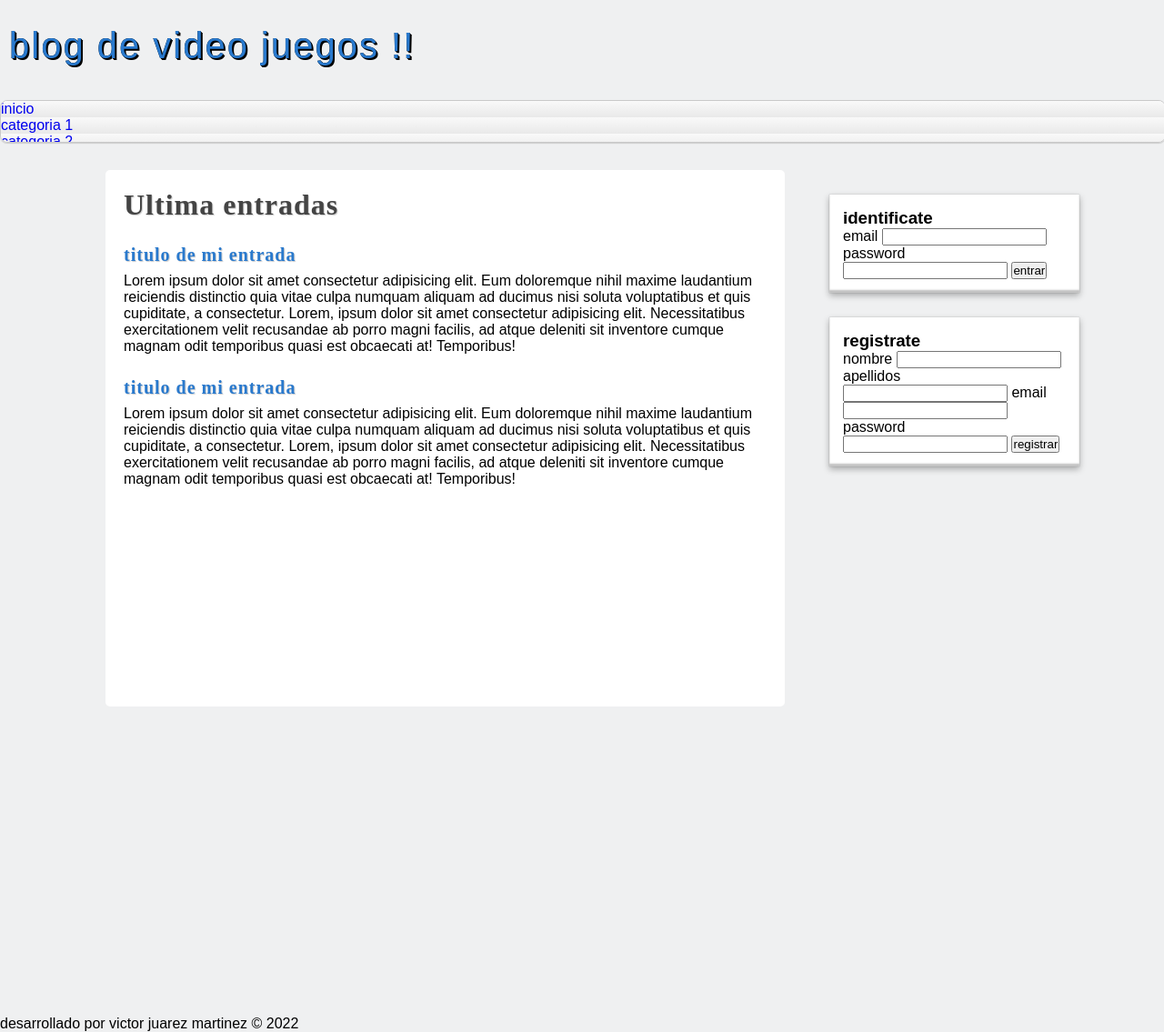
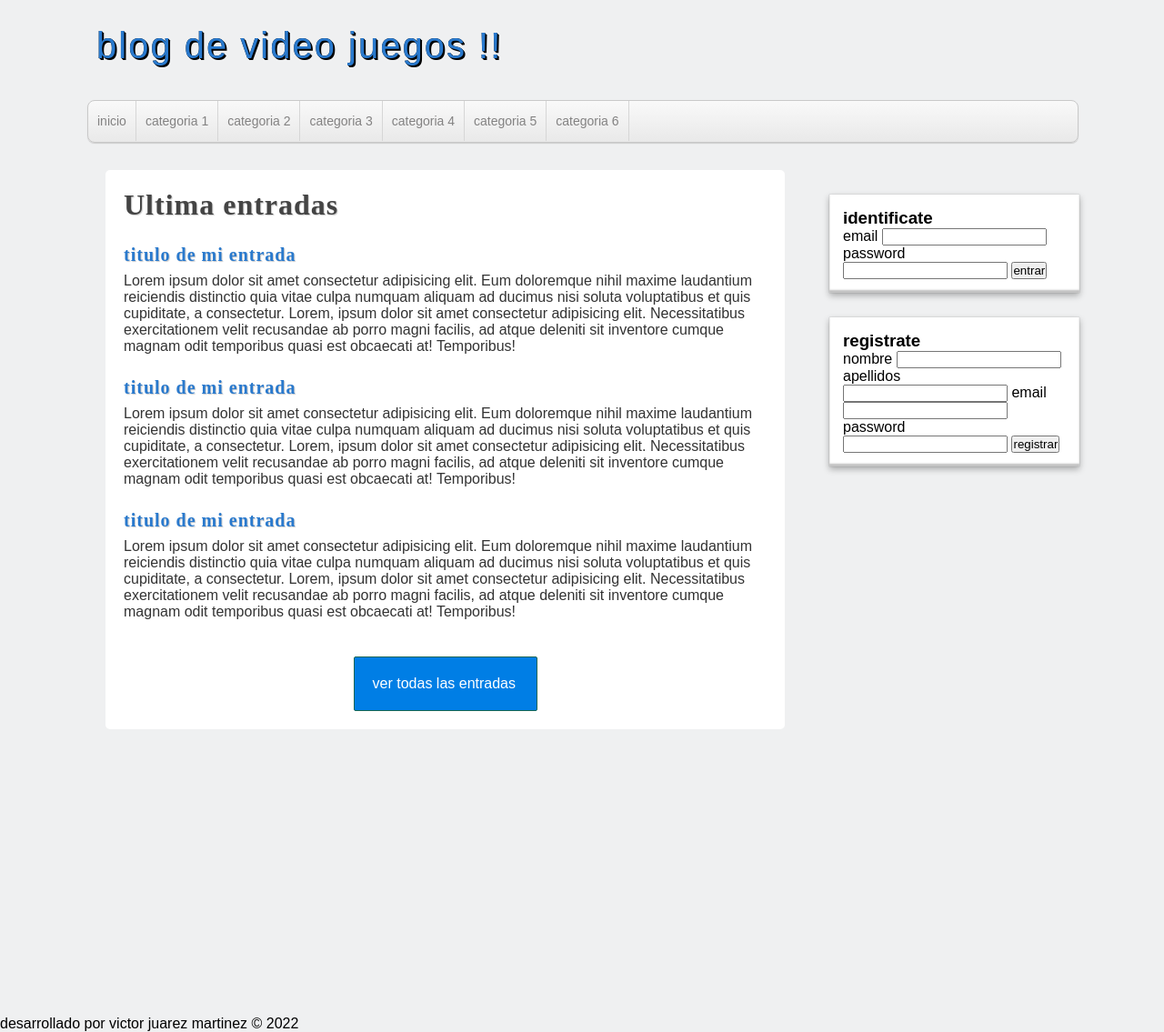
Before and after one commit to VictorJuarezMtz/proyecto-php, a PHP site: page / in a window 1280 px wide. Shown: the whole page at 91% size. Run offline with PHP 8.4, Linux system fonts and the light colour scheme; some web fonts are replaced.

Commit message:
cambios de html

```diff
--- a/index.php
+++ b/index.php
@@ -1,3 +1,4 @@
+
 <!DOCTYPE html>
 <html lang="en">
 <head>
@@ -9,39 +10,49 @@
 </head>
 <body>
     <!-- cabecera-->
+
+
+
+     <!-- menu -->
+<header id="cabecera">
     <div id="logo">
     <a href="index.php">
         blog de video juegos !!
     </a>
     </div>
-    <!-- menu -->
-<header id="encabezado">
 
     <nav id="menu">
             <ul>
+                <li>
                     <a href="index.php">inicio</a>
-        </ul>
-        <ul>
+                </li>
+                <li>
                     <a href="index.php">categoria 1</a>
-        </ul>
-        <ul>
+                </li>
+                <li>
                     <a href="index.php">categoria 2</a>
-        </ul>
-        <ul>
+                </li>
+                <li>
                     <a href="index.php">categoria 3</a>
-        </ul>
-        <ul>
+                </li>
+                <li>
                     <a href="index.php">categoria 4</a>
-        </ul>
-        <ul>
+                </li>
+                <li>
                     <a href="index.php">categoria 5</a>
-        </ul>
-        <ul>
+                </li>
+                <li>
                     <a href="index.php">categoria 6</a>
+                </li>
             </ul>
     </nav>
+    <div class="clearfix"></div>
 </header>
+
+
+
 <div id="contenedor">
+
 
     <!-- barra lateral-->
     <aside id="sidebar">
@@ -56,7 +67,6 @@
                 <input type="submit" value="entrar">
             </form>
         </div>
-
 
         <div id="register" class="bloque">
             <h3>registrate</h3>
@@ -87,22 +97,38 @@
         <h1>Ultima entradas</h1>
 
         <article class="entrada">
+            <a href="">
             <h2>titulo de mi entrada</h2>
                 <p>
                     Lorem ipsum dolor sit amet consectetur adipisicing elit. Eum doloremque nihil maxime laudantium reiciendis distinctio quia vitae culpa numquam aliquam ad ducimus nisi soluta voluptatibus et quis cupiditate, a consectetur.
                     Lorem, ipsum dolor sit amet consectetur adipisicing elit. Necessitatibus exercitationem velit recusandae ab porro magni facilis, ad atque deleniti sit inventore cumque magnam odit temporibus quasi est obcaecati at! Temporibus!
                 </p>
-
+            </a>
+        </article>
+        <article class="entrada">
+            <a href="">
             <h2>titulo de mi entrada</h2>
                 <p>
                     Lorem ipsum dolor sit amet consectetur adipisicing elit. Eum doloremque nihil maxime laudantium reiciendis distinctio quia vitae culpa numquam aliquam ad ducimus nisi soluta voluptatibus et quis cupiditate, a consectetur.
                     Lorem, ipsum dolor sit amet consectetur adipisicing elit. Necessitatibus exercitationem velit recusandae ab porro magni facilis, ad atque deleniti sit inventore cumque magnam odit temporibus quasi est obcaecati at! Temporibus!
                 </p>
+            </a>
+        </article>
+        <article class="entrada">
+            <a href="">
+            <h2>titulo de mi entrada</h2>
+                <p>
+                    Lorem ipsum dolor sit amet consectetur adipisicing elit. Eum doloremque nihil maxime laudantium reiciendis distinctio quia vitae culpa numquam aliquam ad ducimus nisi soluta voluptatibus et quis cupiditate, a consectetur.
+                    Lorem, ipsum dolor sit amet consectetur adipisicing elit. Necessitatibus exercitationem velit recusandae ab porro magni facilis, ad atque deleniti sit inventore cumque magnam odit temporibus quasi est obcaecati at! Temporibus!
+                </p>
+            </a>
+        </article>
 
-        </article>
+        <div id="ver-todas"><a href="">ver todas las entradas</a></div>
 
     </div>
 
+    <div class="clearfix"></div>
 
 </div>
     <!-- pie-->
```
Lines whose indentation alone changed are shown as unchanged.
